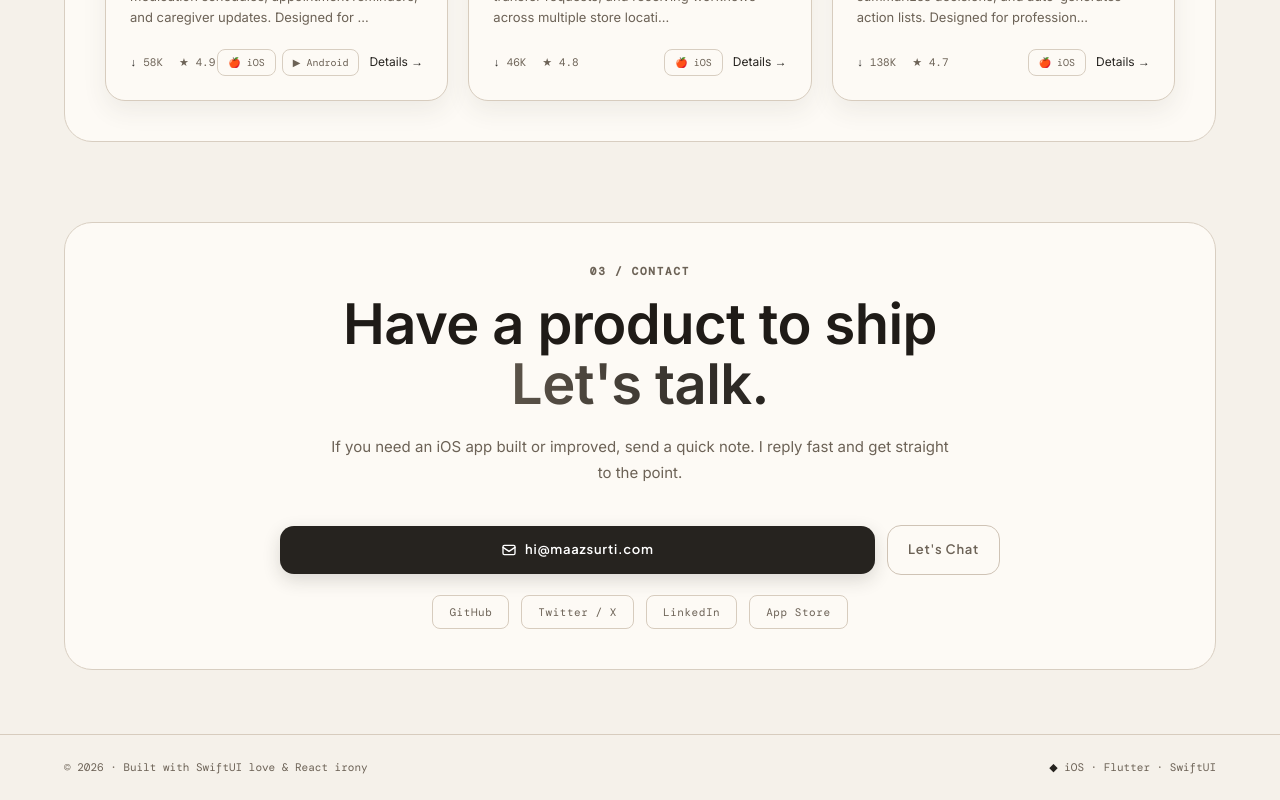
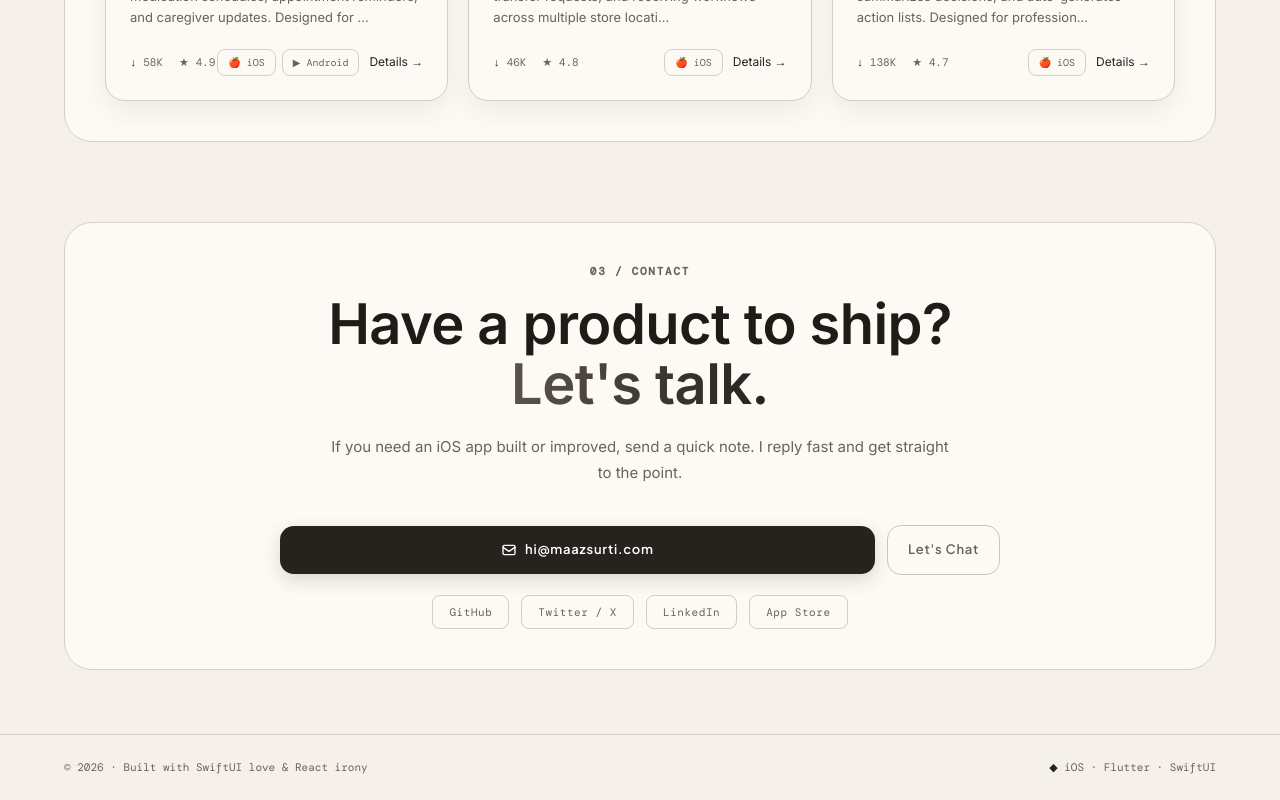
Before and after one commit to maazsurti/maazsurti.github.io, a React (Vite) app: page / in a window 1280 px wide. Shown: the part 2382-3182 px from the top of the page. Built offline with nearby package versions, Linux system fonts and the light colour scheme.

Commit message:
minor UI changes

```diff
--- a/src/sections/Contact.tsx
+++ b/src/sections/Contact.tsx
@@ -8,8 +8,8 @@ export default function Contact() {
       <div className="rounded-[28px] border border-[#d8cec1] bg-brand-surface p-8 md:p-10 text-center">
         <span className="section-label">03 / Contact</span>
         <h2 className="font-outfit font-extrabold leading-[1.06] tracking-[-0.01em] mb-5 text-[#1f1b17]"
-          style={{ fontSize:'clamp(34px,4.6vw,56px)' }}>
-          Have a product to ship
+          style={{ fontSize: 'clamp(34px,4.6vw,56px)' }}>
+          Have a product to ship?
           <br />
           <span className="text-gradient-cyan">Let's talk.</span>
         </h2>
@@ -37,7 +37,7 @@ export default function Contact() {
           <button onClick={handleChatClick} className="btn-outline justify-center px-5">Let's Chat</button>
         </div>
         <div className="flex gap-3 mt-5 justify-center flex-wrap">
-            {[['GitHub','#'],['Twitter / X','#'],['LinkedIn','#'],['App Store','#']].map(([label,href]) => (
+          {[['GitHub', '#'], ['Twitter / X', '#'], ['LinkedIn', '#'], ['App Store', '#']].map(([label, href]) => (
             <a key={label} href={href}
               className="font-mono text-[11px] text-brand-dim bg-brand-surface border border-[#d7ccbe]
                            rounded-[8px] px-4 py-2 no-underline tracking-[0.05em]
```
Lines whose indentation alone changed are shown as unchanged.
